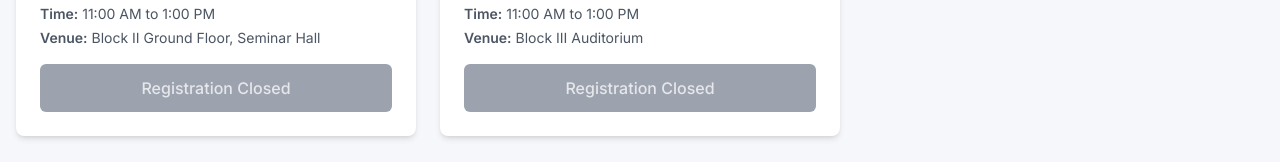
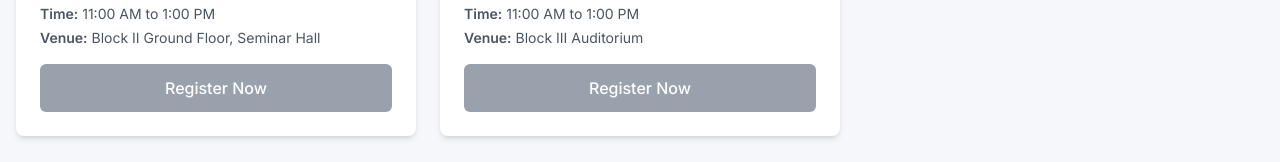
Before and after one commit to dauntless-arcane/C2I, a Next.js app: page / in a window 1280 px wide. Shown: the part 699-861 px from the top of the page. Built offline with nearby package versions, Linux system fonts and the light colour scheme.

Commit message:
Update EventCard.js

```diff
--- a/components/EventCard.js
+++ b/components/EventCard.js
@@ -33,10 +33,12 @@ export default function EventCard({ event }) {
         </div>
       )}
 
-       <button
-          disabled
-          className="mt-auto bg-gray-400 text-gray-200 font-medium py-3 px-6 rounded-md cursor-not-allowed"
-        >  Registration Closed  </button>
+       <Link
+        href={event.link}
+        className="mt-auto bg-primary hover:bg-primary/90 text-white font-medium py-3 px-6 rounded-md text-center transition"
+      >
+        Register Now
+      </Link>
 
 
     </div>
```
